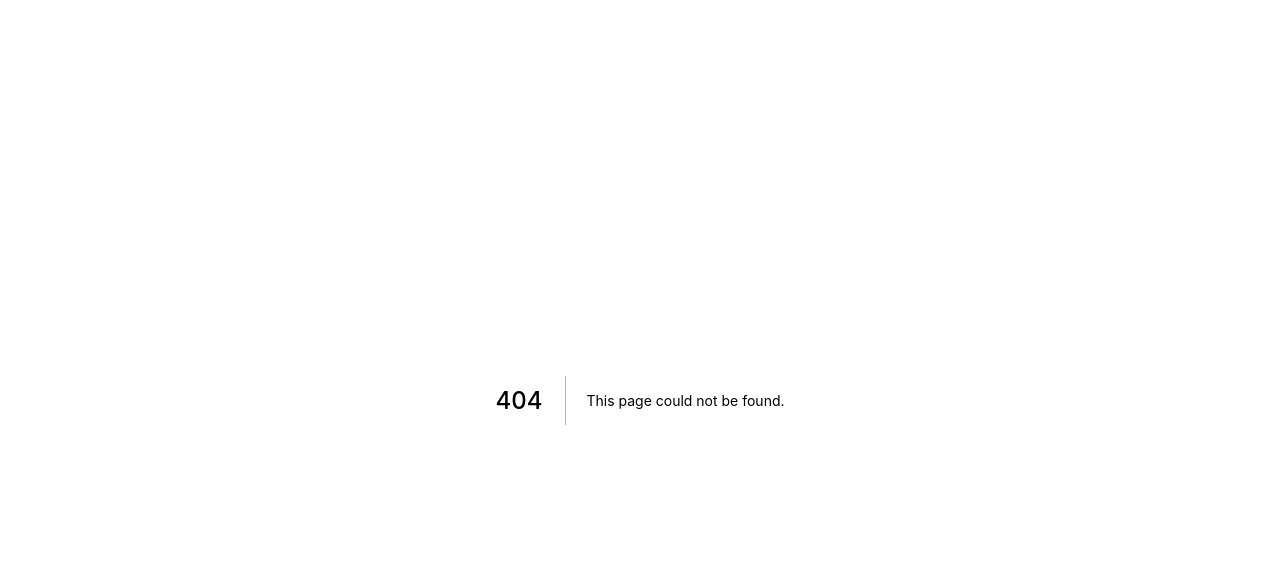
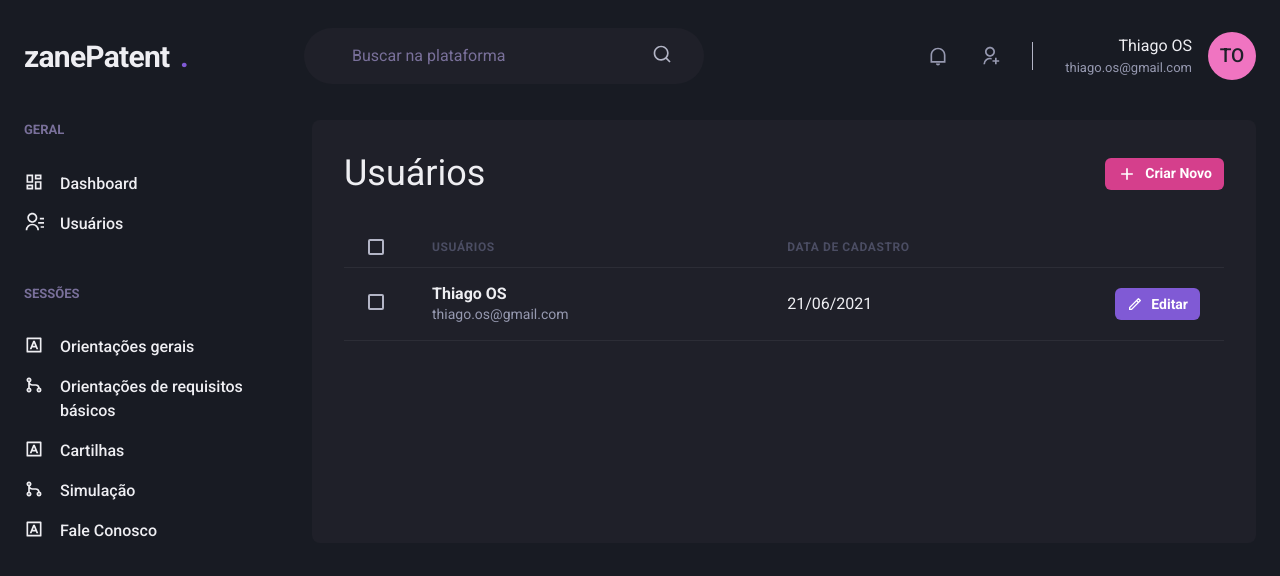
Before and after one commit to thiagoos16/zane-patent-admin, a Next.js app: page /users in a window 1280 px wide. Before the commit this address had no page. Shown: the top 576 px of the page. Built offline with nearby package versions, Linux system fonts and the light colour scheme.

Commit message:
add user listing

```diff
--- a/src/components/Sidebar.tsx
+++ b/src/components/Sidebar.tsx
@@ -28,7 +28,7 @@ export function Sidebar() {
                             <Text ml="4" fontWeight="medium"> Orientações gerais </Text>
                         </Link>
 
-                        <Link display="flex" align="center">
+                        <Link display="flex">
                             <Icon as={RiGitMergeLine} fontSize="20"/>
                             <Text ml="4" fontWeight="medium"> Orientações de requisitos básicos  </Text>
                         </Link>
--- /dev/null
+++ b/src/pages/users/index.tsx
@@ -0,0 +1,72 @@
+import { Button } from "@chakra-ui/button";
+import { Box, Checkbox, Flex, Heading, Icon, Table, Tbody, Td, Text, Th, Thead, Tr } from "@chakra-ui/react";
+import { Header } from "../../components/Header";
+import { Sidebar } from "../../components/Sidebar";
+
+import { RiAddLine, RiPencilLine } from "react-icons/ri";
+
+export default function UserList() {
+    return (
+        <Box>
+            <Header />
+
+            <Flex w="100%" my="6" maxWidth={1480} mx="auto" px="6">
+                <Sidebar />
+
+                <Box flex="1" borderRadius={8} bg="gray.800" p="8">
+                    <Flex mb="8" justify="space-between" align="center">
+                        <Heading sixe="lg" fontWeight="normal"> Usuários </Heading>
+
+                        <Button
+                            as="a"
+                            size="sm"
+                            fontSize="sm"
+                            colorScheme="pink"
+                            leftIcon={<Icon as={RiAddLine} fontSize="20"/>}
+                        >
+                            Criar Novo
+                        </Button>
+                    </Flex>
+
+                    <Table colorScheme="whiteAlpha">
+                        <Thead>
+                            <Tr>
+                                <Th px="6" color="gray.300" width="8">
+                                    <Checkbox />
+                                </Th>
+                                <Th> Usuários </Th>
+                                <Th> Data de cadastro </Th>
+                                <Th width="8"></Th>
+                            </Tr>
+                        </Thead>
+                        <Tbody>
+                            <Tr>
+                                <Td px="6">
+                                    <Checkbox colorScheme="pink"/>
+                                </Td>
+                                <Td>
+                                    <Box>
+                                        <Text fontWeight="bold"> Thiago OS </Text>
+                                        <Text fontSize="sm" color="gray.300"> thiago.os@gmail.com </Text>
+                                    </Box>
+                                </Td>
+                                <Td> 21/06/2021 </Td>
+                                <Td>
+                                    <Button
+                                        as="a"
+                                        size="sm"
+                                        fontSize="sm"
+                                        colorScheme="purple"
+                                        leftIcon={<Icon as={RiPencilLine} fontSize="16"/>}
+                                    >
+                                        Editar
+                                    </Button>
+                                </Td>
+                            </Tr>
+                        </Tbody>
+                    </Table>
+                </Box>
+            </Flex>
+        </Box>
+    )
+}
```
